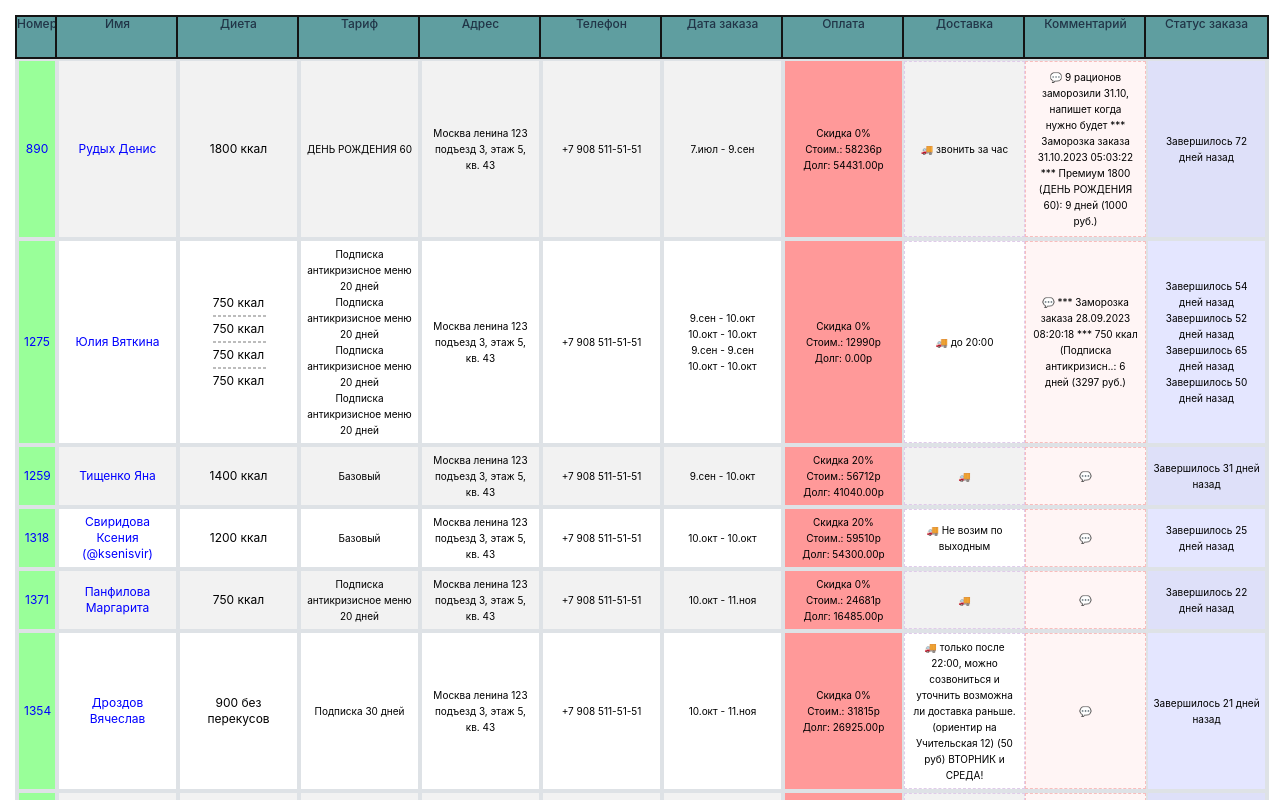
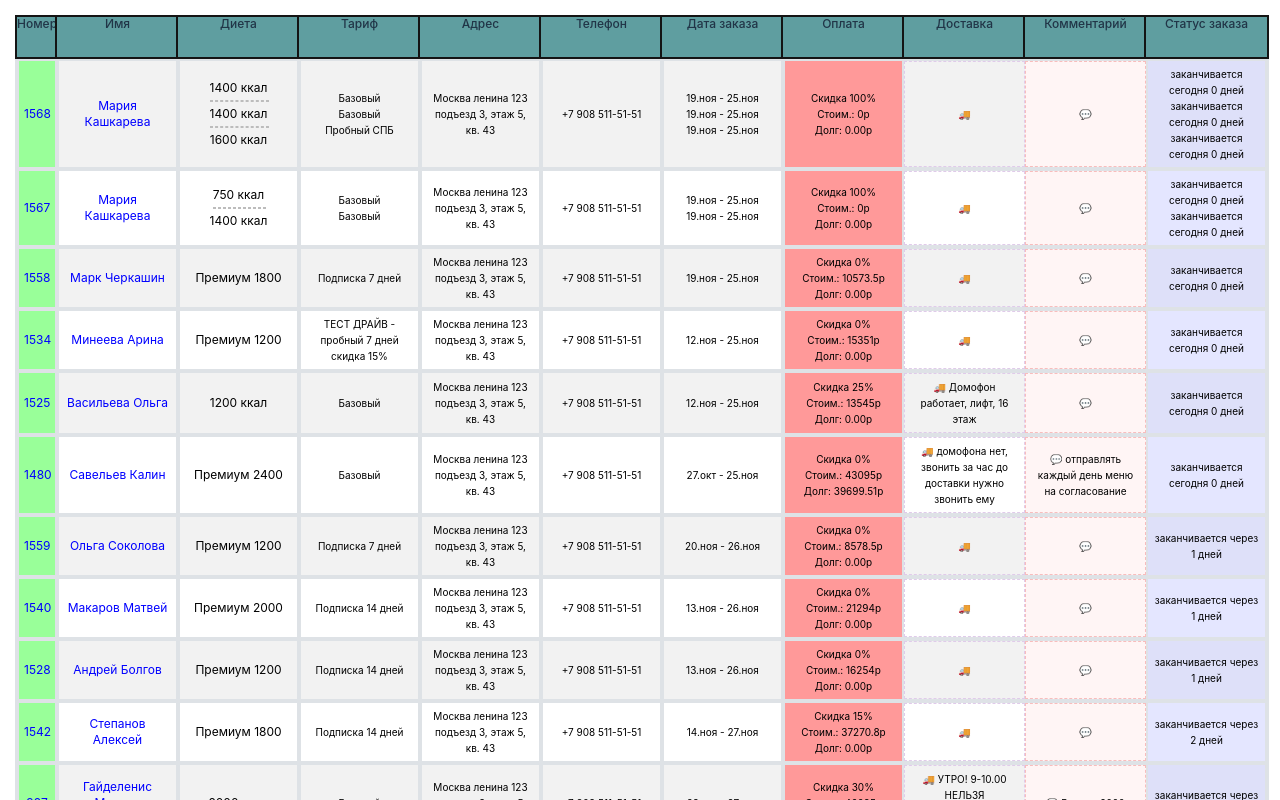
Before and after one commit to Aksenov-m/Private, a Vue app: page / in a window 1280 px wide. Shown: the top 800 px of the page. Built offline with nearby package versions, Linux system fonts and the light colour scheme.

Commit message:
feat: добавить смену сортировки по клику

```diff
--- a/src/components/Cell.vue
+++ b/src/components/Cell.vue
@@ -1,15 +1,7 @@
 <script setup>
 const props = defineProps(["content", "class"]);
 
-function formatDate(inputDate) {
-  // Преобразуем строку в объект Date
-  let dateObj = new Date(inputDate);
-
-  // Получаем месяц в числовом формате (от 0 до 11)
-  let month = dateObj.getMonth();
-
-  // Массив с названиями месяцев
-  let monthNames = [
+const monthNames = [
   "янв",
   "фев",
   "мар",
@@ -24,11 +16,12 @@ function formatDate(inputDate) {
   "дек",
 ];
 
-  // Форматируем дату
-  let formattedDate = month + 1 + "." + monthNames[month];
-
-  return formattedDate;
-}
+function formatDate(date) {
+    const dateObj = new Date(date);
+    const day = dateObj.getDate();
+    const month = dateObj.getMonth();
+    return `${day < 10 ? '0' : ''}${day}.${monthNames[month]}`;
+  };
 
 </script>
 
--- a/src/components/Container.vue
+++ b/src/components/Container.vue
@@ -1,6 +1,7 @@
 <script setup>
 import data from "../data/data.json";
 import Row from "./Row.vue";
+import { ref, computed } from 'vue';
 
 const remainingTime = (end_date) => {
   let endDate = new Date(end_date);
@@ -39,16 +40,32 @@ const updatedData = data.map((item) => {
   };
 });
 
-const sortedData = updatedData.sort((a, b) => {
-  const remainingDaysA = a.remaining_days[0];
-  const remainingDaysB = b.remaining_days[0];
+let sortOrder = ref('asc');
 
-  return remainingDaysA - remainingDaysB;
+const sortedData = computed(() => {
+  const sorted = updatedData.slice().sort((a, b) => {
+    const remainingDaysA = a.remaining_days[0];
+    const remainingDaysB = b.remaining_days[0];
+
+    if (remainingDaysA > 0 && remainingDaysB > 0) {
+      return remainingDaysA - remainingDaysB;
+    } else if (remainingDaysA === 0 && remainingDaysB === 0) {
+      return a.order_sum - b.order_sum;
+    } else if (remainingDaysA === 0) {
+      return -1;
+    } else if (remainingDaysB === 0) {
+      return 1;
+    } else {
+      return remainingDaysB - remainingDaysA;
+    }
+  });
+
+  if (sortOrder.value === 'desc') {
+    sorted.reverse();
+  }
+
+  return sorted;
 });
-
-console.log("Original Data:", data);
-console.log("Updated Data:", updatedData);
-console.log("Sorted Data:", sortedData);
 
 const nameCell = [
   "Номер",
@@ -63,12 +80,18 @@ const nameCell = [
   "Комментарий",
   "Статус заказа",
 ];
+
+function sortEvent(e) {
+  if (e.target.innerText === "Статус заказа") {
+    sortOrder.value = sortOrder.value === 'asc' ? 'desc' : 'asc';
+  }
+}
 </script>
 
 <template>
   <div>
     <div class="container__heading">
-      <h1 class="heading" v-for="(value, index) in nameCell" :key="index">{{value}}</h1>
+      <h1 class="heading" v-for="(value, index) in nameCell" :key="index" @click="sortEvent">{{value}}</h1>
     </div>
     <Row v-for="(value, key, index) in sortedData" :key="index" :data="value">
     </Row>
```
Lines whose indentation alone changed are shown as unchanged.
